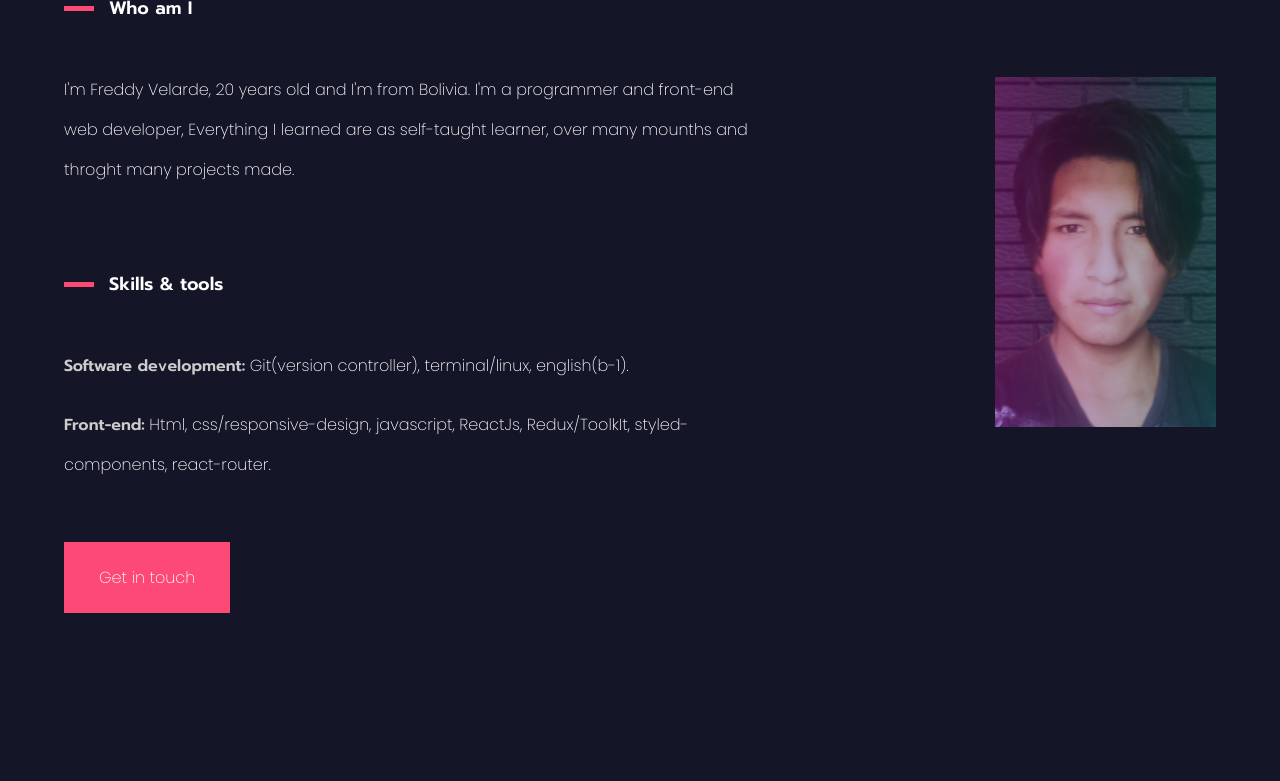
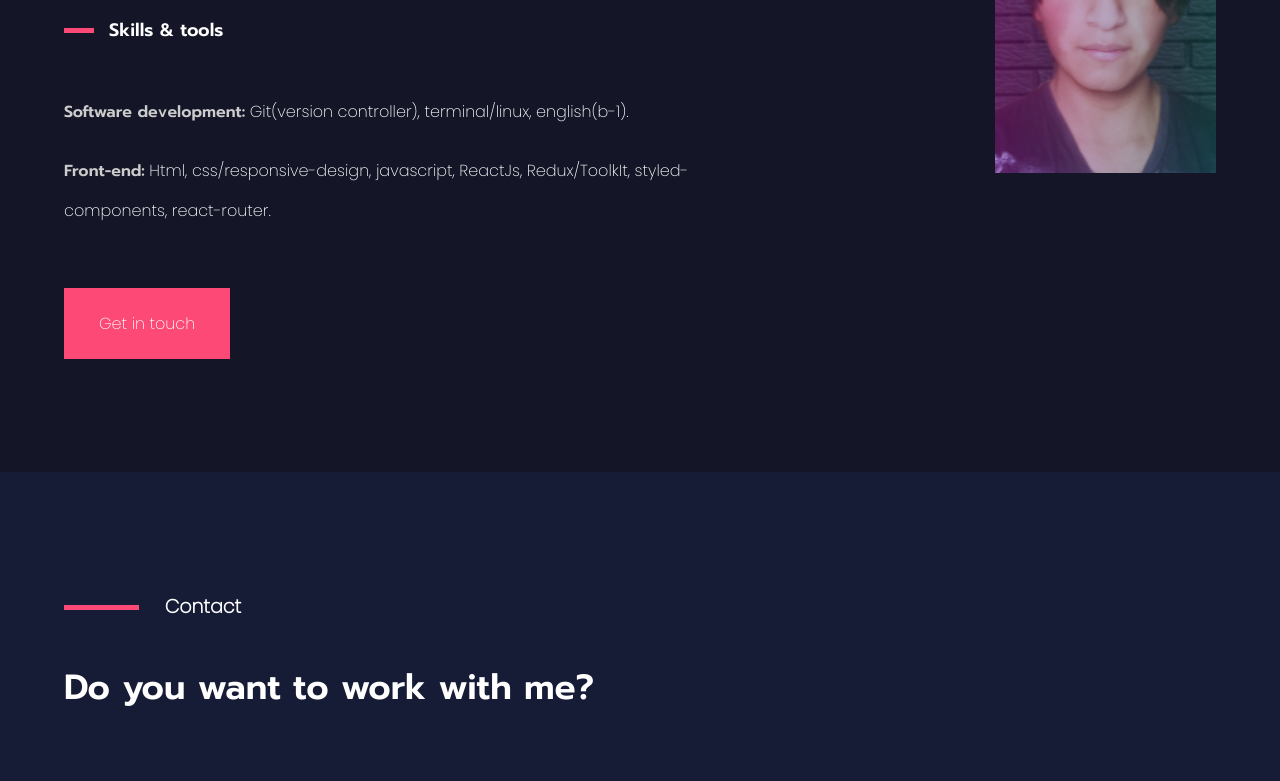
Before and after one commit to Fredvel123/fevs-portfolio, a React (Create React App) app: page / in a window 1280 px wide. Shown: the part 2685-3466 px from the top of the page. Before the commit the page ends 3411 px from the top, so only its background shows below. Built offline with nearby package versions, Linux system fonts and the light colour scheme; a web font is replaced by a local one.

Commit message:
I finished the programming logic...

```diff
--- a/src/App.jsx
+++ b/src/App.jsx
@@ -3,6 +3,7 @@ import React from 'react';
 import Home from './components/home';
 import Work from './components/work';
 import About from './components/about';
+import Contact from './components/contact';
 
 function App() {
   return (
@@ -10,6 +11,7 @@ function App() {
       <Home  />
       <Work  />
       <About />
+      <Contact />
     </div>
   );
 }
--- /dev/null
+++ b/src/components/contact/Footer.jsx
@@ -0,0 +1,48 @@
+import React, { useRef, useEffect } from 'react';
+// icons
+import { FacebookOutlined, LinkedinOutlined, GithubOutlined } from '@ant-design/icons';
+// styled components
+import { FooterStyles, Icons } from '../../styles/contact/footer';
+
+
+function Footer() {
+  const footer = useRef(null);
+  const icons = useRef(null);
+  const options = {
+    root: null,
+    rootMargin: '0px',
+    threshold: 0.4
+  }
+
+  const callback = observer => {
+    observer.forEach(observe => {
+      if(observe.isIntersecting) {
+        observe.target.classList.add('visible')
+      }else {
+        observe.target.classList.remove('visible')
+      }
+    });
+  }
+
+  useEffect(() => {
+    const oberver = new IntersectionObserver(callback, options);
+    oberver.observe(footer.current);
+    oberver.observe(icons.current);
+  }, [] )
+
+  return (
+    <FooterStyles  >
+      <div  ref={footer} className='letter' >
+        <h3>© 2021 Freddy Velarde</h3>
+        <h3>Design by <a href="https://dribbble.com/oliver" target='__blank' >Oliver Cederborg </a>  </h3>
+      </div>
+      <Icons ref={icons} >
+        <a href="https://www.facebook.com/freddy.velarde.969/" target='__blank'><FacebookOutlined className='button' /></a>
+        <a href="https://github.com/Fredvel123" target='__blank' ><GithubOutlined className='button' /></a>
+        <a href="https://www.linkedin.com/in/fevs/" target='__blank' ><LinkedinOutlined className='button' /></a>
+      </Icons>
+    </FooterStyles>
+  );
+}
+
+export default Footer;
--- /dev/null
+++ b/src/components/contact/Title.jsx
@@ -0,0 +1,52 @@
+import React, { useRef, useEffect } from 'react';
+// styled components
+import { TitleStyles } from '../../styles/contact/title';
+
+function Title() {
+  const letter1 = useRef(null);
+  const letter2 = useRef(null);
+  const letter3 = useRef(null);
+  const letter4 = useRef(null);
+  // function
+
+  const callback = observer => {
+    observer.forEach(observe => {
+      if(observe.isIntersecting) {
+        observe.target.classList.add('visible');
+      }else {
+        observe.target.classList.remove('visible');
+      }
+    });
+  }
+  const options = {
+    root: null,
+    rootMargin: "0px",
+    threshold: 0.4
+  }
+
+  useEffect(() => {
+    const observer = new IntersectionObserver(callback, options);
+    observer.observe(letter1.current)
+    observer.observe(letter2.current)
+    observer.observe(letter3.current)
+    observer.observe(letter4.current)
+  }, []);
+
+
+  return (
+    <TitleStyles>
+      <h2 ref={letter1} >Contact</h2>
+      <h3 ref={letter2}>
+        Do you want to work with me?
+      </h3>
+      <h4 ref={letter3}>
+        If you want to work with me, you can find me <br />
+        throght my social media networks <br />
+        or send me a email to:
+      </h4 >
+      <span ref={letter4} >freddyvelarde59@gmail.com</span>
+    </TitleStyles>
+  );
+}
+
+export default Title;
--- /dev/null
+++ b/src/components/contact/index.jsx
@@ -0,0 +1,15 @@
+import React from 'react';
+// components
+import Title from './Title';
+import Footer from './Footer'
+
+function Contact() {
+  return (
+    <div id='contact' >
+      <Title />
+      <Footer />
+    </div>
+  );
+}
+
+export default Contact;
--- /dev/null
+++ b/src/styles/contact/footer.jsx
@@ -0,0 +1,68 @@
+import styled from "styled-components";
+// icons and fonts
+import colors from '../tools/colors.json';
+import fonts from '../tools/fonts.json';
+
+
+export const FooterStyles = styled.div`
+  padding: 12vh 5%;
+  padding-bottom: 10vh;
+  background: ${colors.secondBlue};
+  display: flex;
+  justify-content: space-between;
+  align-items: center;
+  .letter {
+    h3 {
+      font-size: 15px;
+      font-family: ${fonts.letter2};
+      font-weight: 50;
+      margin-bottom: 2vh;
+      color: white;
+      opacity: 0;
+      transform: translateY(-6vh);
+      transition: .7s;
+    }
+    h3 a {
+      color: #a7a7a7;
+    }
+    &.visible {
+      h3 {
+        opacity: 1;
+        transform: translateY(0);
+      }
+    }
+  }
+  @media screen and (max-width: 770px) {
+    padding-bottom: 22vh;
+  }
+`
+
+
+export const Icons = styled.div`
+  width: 55%;
+  display: flex;
+  justify-content: flex-end;
+  a {
+    opacity: 1;
+    transform: translateX(-10%);
+    transition: .7s;
+    padding: 12px;
+    margin-left: 5%;
+    background: #2f3153;
+    transition: ease-in-out .3s;
+    &:hover{
+      transform: scale(1.1);
+      background: ${colors.darkPink};
+    }
+  }
+  a .button {
+    font-size: 30px;
+    color: white;
+  }
+  &.visible {
+    a {
+      opacity: 1;
+      transform: translateX(0);
+    }
+  }
+`
--- a/src/styles/work/title.jsx
+++ b/src/styles/contact/title.jsx
@@ -12,6 +12,8 @@ export const TitleStyles = styled.div`
     font-size: 19px;
     font-family: ${fonts.letter2};
     margin-left: calc(7% + 0px) ; // calc() is to calculate the margin :)
+    opacity: 0;
+    transition: ease-in-out 1s;
     /* margin-right: 3%; */
     &::before{
       z-index: 100;
@@ -24,12 +26,50 @@ export const TitleStyles = styled.div`
       height: 0.6vh;
       width: 75px;
     }
+    &.visible {
+      opacity: 1;
+    }
+  }
+  h4 {
+    margin-top: 7vh;
+    font-weight: 50;
+    line-height: 5vh;
+    font-family: ${fonts.letter2};
+    margin-bottom: 2vh;
+    opacity: 0;
+    transition: ease-in-out 1.2s;
+    transform: translateX(-10%);
+    &.visible {
+      opacity: 1;
+      transform: translateX(0);
+    }
+  }
+  span {
+    font-family: ${fonts.letter3};
+    margin-top: 10px;
+    font-weight: 300;
+    color: ${colors.pink};
+    opacity: 0;
+    transform: translateY(-10vh);
+    transition: ease-in-out .7s;
+    &.visible {
+      opacity: 1;
+      transform: translateY(0);
+    }
   }
   h3 {
+    margin-top: 5vh;
     font-family: ${fonts.letter1};
-    margin-top: 5vh;
-    font-size: 45px;
+    font-size: 35px;
+    opacity: 0;
+    scale: 0.4;
+    transition: ease-in-out .7s;
+    &.visible{
+      opacity: 1;
+      scale: 1;
+    }
   }
+
   // responsive design
   @media screen and (max-width: 1321px) {
     h2 {
--- a/src/styles/index.css
+++ b/src/styles/index.css
@@ -15,7 +15,7 @@ body {
 [id] {
   scroll-margin-top: 12vh;
 }
-@media screen and (max-width: 750px){
+@media screen and (max-width: 770px){
   [id] {
     scroll-margin-top: 0vh;
   }
```
